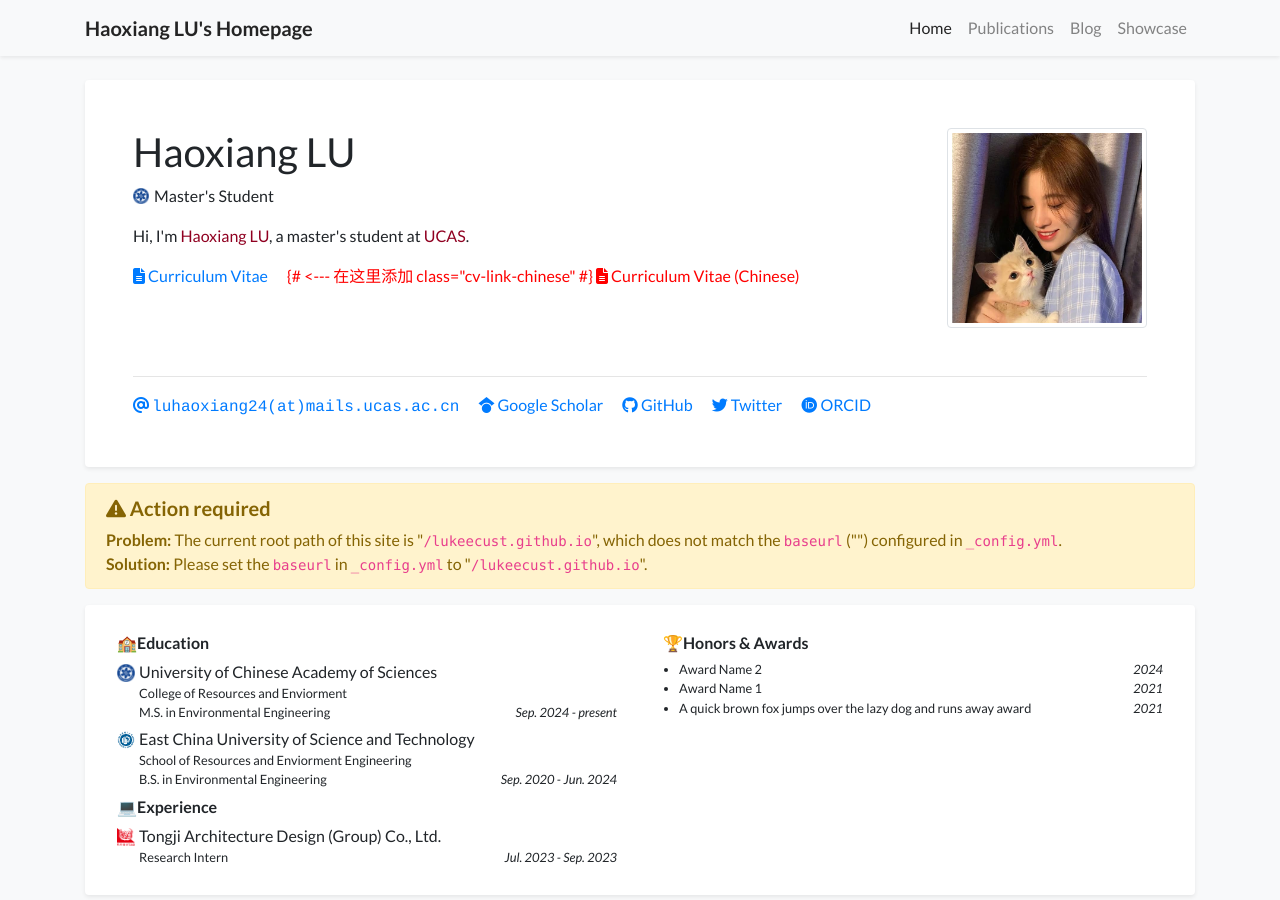
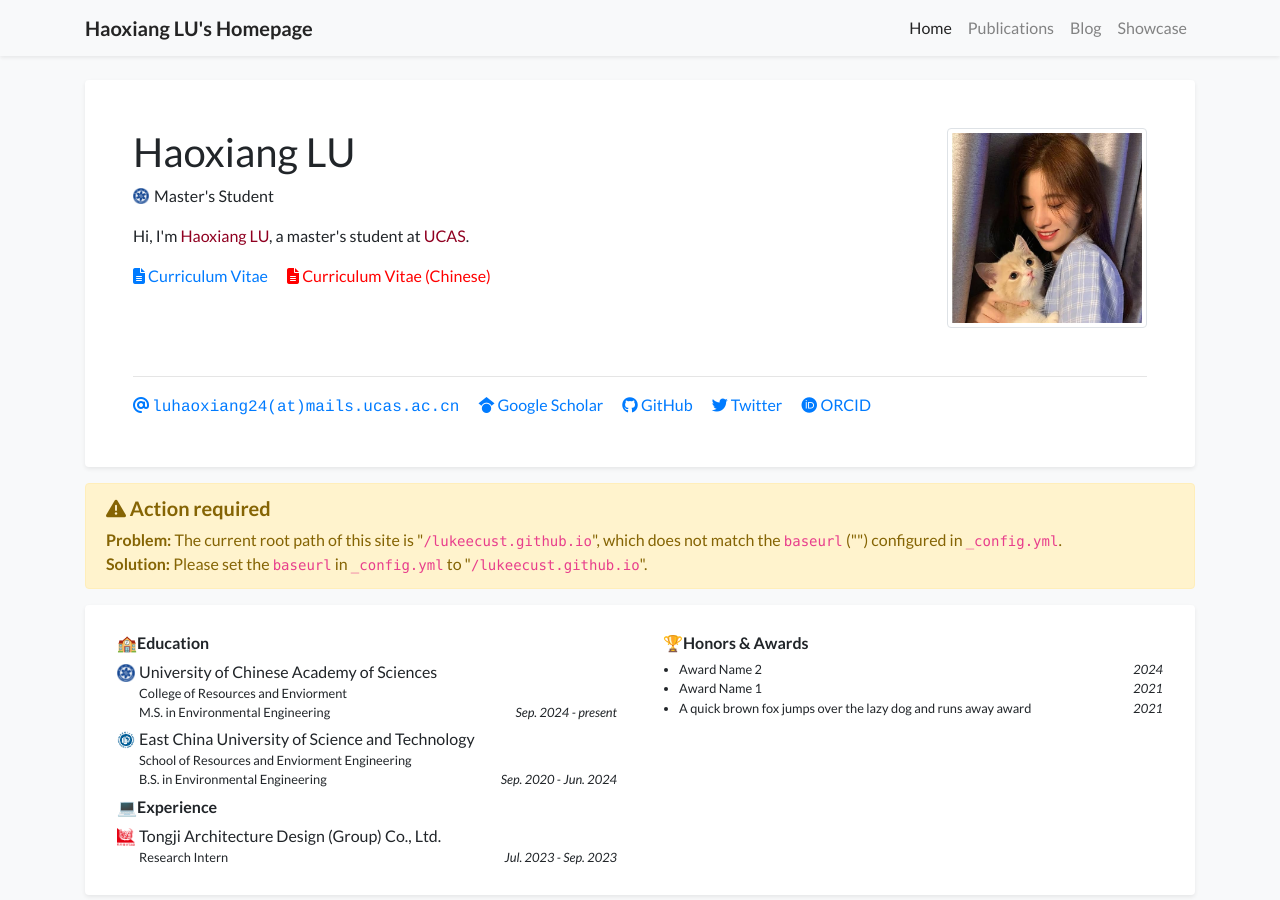
Before and after one commit to lukeecust/lukeecust.github.io, a Jekyll site: the page built from index.html, in a window 1280 px wide and 900 px high. Built offline with Jekyll 4.4.1, drawn with Linux system fonts in a browser that asks for light colours; nearby versions of some CDN libraries; some web fonts are replaced; a style sheet for code colours, icons or effects is not loaded.

Commit message:
Update profile_card.html

```diff
--- a/_includes/widgets/profile_card.html
+++ b/_includes/widgets/profile_card.html
@@ -51,8 +51,8 @@
                                 </a>
                             {% endif %}
                             {% if site.data.profile.cv_link_zh %}
-                            <a target="_blank" href="{{ site.data.profile.cv_link_zh | relative_url }}" class="cv-link-chinese"> {# <--- 在这里添加 class="cv-link-chinese" #}
-                                <i class="fas fa-file-alt"></i> Curriculum Vitae (Chinese)
+                                <a target="_blank" href="{{ site.data.profile.cv_link_zh | relative_url }}" class="cv-link-chinese">
+                                    <i class="fas fa-file-alt"></i> Curriculum Vitae (Chinese)
                                 </a>
                             {% endif %}
                         </div>
```
